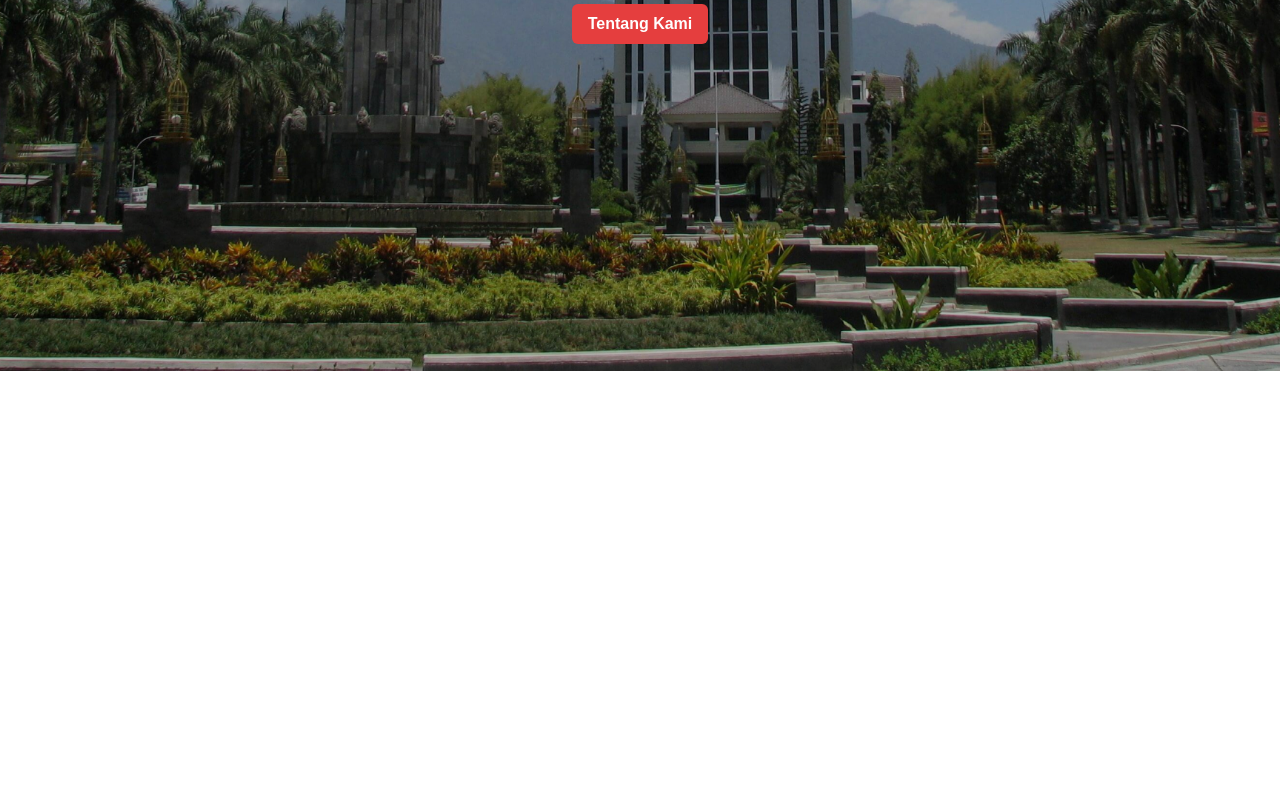
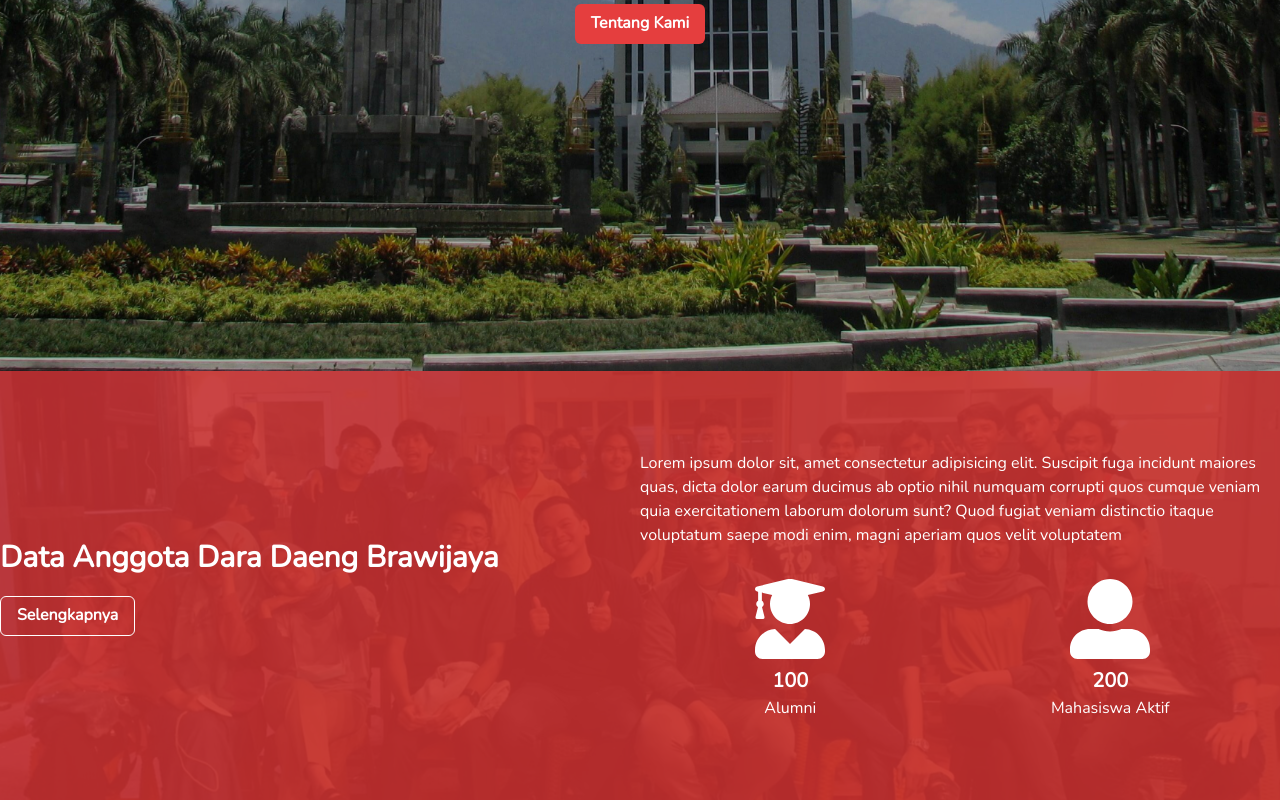
Before and after one commit to alfonsus20/ddb-nextjs, a Next.js app: page / in a window 1280 px wide. Shown: the part 429-1229 px from the top of the page. Before the commit the page ends 800 px from the top, so only its background shows below. Built offline with nearby package versions, Linux system fonts and the light colour scheme.

Commit message:
feat: add mahasiswa and alumni amount section

```diff
--- a/components/Navbar/index.tsx
+++ b/components/Navbar/index.tsx
@@ -45,7 +45,7 @@ const Navbar = () => {
           </Box>
         </Link>
       </Flex>
-      <Button colorScheme="whiteAlpha" _hover={{ bgColor: "red" }}>
+      <Button colorScheme="whiteAlpha" _hover={{ bgColor: "red.400" }}>
         Login
       </Button>
     </Flex>
--- a/package.json
+++ b/package.json
@@ -16,7 +16,8 @@
     "framer-motion": "^6",
     "next": "12.1.5",
     "react": "18.1.0",
-    "react-dom": "18.1.0"
+    "react-dom": "18.1.0",
+    "react-icons": "^4.3.1"
   },
   "devDependencies": {
     "@types/node": "17.0.30",
--- a/pages/_app.tsx
+++ b/pages/_app.tsx
@@ -3,6 +3,7 @@ import type { AppProps } from "next/app";
 import { ChakraProvider } from "@chakra-ui/react";
 import Navbar from "../components/Navbar";
 import { extendTheme } from "@chakra-ui/react";
+import "@fontsource/nunito"
 
 const theme = extendTheme({
   fonts: {
--- a/pages/index.tsx
+++ b/pages/index.tsx
@@ -1,6 +1,7 @@
-import { Box, Button, Flex, Text } from "@chakra-ui/react";
+import { Box, Button, Flex, Icon, Text } from "@chakra-ui/react";
 import type { NextPage } from "next";
 import Image from "next/image";
+import { FaUserGraduate, FaUserAlt } from "react-icons/fa";
 
 const Home: NextPage = () => {
   return (
@@ -43,6 +44,60 @@ const Home: NextPage = () => {
           </Button>
         </Flex>
       </Flex>
+      <Box color="white" pos="relative">
+        <Image
+          src="/data-alumni-mhs.jpg"
+          layout="fill"
+          alt="ub"
+          objectFit='cover'
+          role="presentation"
+          objectPosition="center"
+        />
+        <Box
+          pos="absolute"
+          top={0}
+          left={0}
+          bottom={0}
+          right={0}
+          bgColor="red.600"
+          opacity={0.9}
+        />
+        <Flex maxW="container.xl" mx="auto" py={20} alignItems="center" zIndex={10} pos='relative'>
+          <Box w="50%">
+            <Text fontSize="3xl" mb={4} fontWeight="semibold">
+              Data Anggota Dara Daeng Brawijaya
+            </Text>
+            <Button colorScheme="white" variant="outline">
+              Selengkapnya
+            </Button>
+          </Box>
+          <Box w="50%">
+            <Text mb={8}>
+              Lorem ipsum dolor sit, amet consectetur adipisicing elit. Suscipit
+              fuga incidunt maiores quas, dicta dolor earum ducimus ab optio
+              nihil numquam corrupti quos cumque veniam quia exercitationem
+              laborum dolorum sunt? Quod fugiat veniam distinctio itaque
+              voluptatum saepe modi enim, magni aperiam quos velit voluptatem
+            </Text>
+            <Flex justifyContent="space-around">
+              <Box textAlign="center">
+                <Icon as={FaUserGraduate} w={20} h={20} />
+                <Text fontSize="xl" fontWeight="semibold">
+                  100
+                </Text>
+                <Text>Alumni</Text>
+              </Box>
+              <Box textAlign="center">
+                <Icon as={FaUserAlt} w={20} h={20} />
+                <Text fontSize="xl" fontWeight="semibold">
+                  200
+                </Text>
+                <Text>Mahasiswa Aktif</Text>
+              </Box>
+            </Flex>
+          </Box>
+        </Flex>
+      </Box>
     </Box>
   );
 };
```
Also changed, not shown: public/data-alumni-mhs.jpg (added), 1 other file (tests, documents, lock files or other folders).
